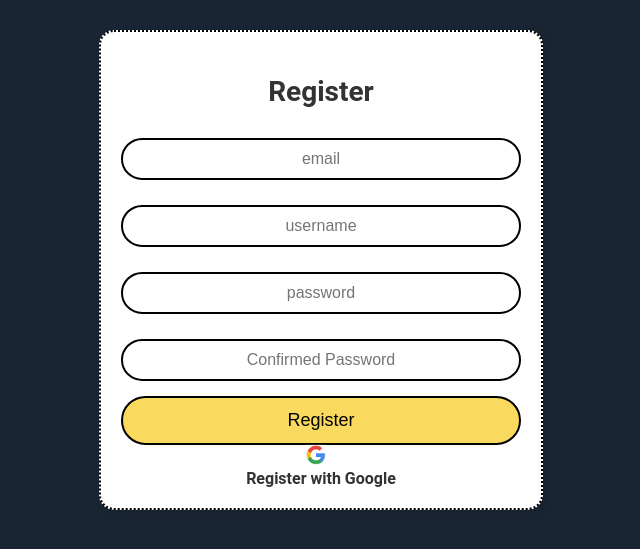
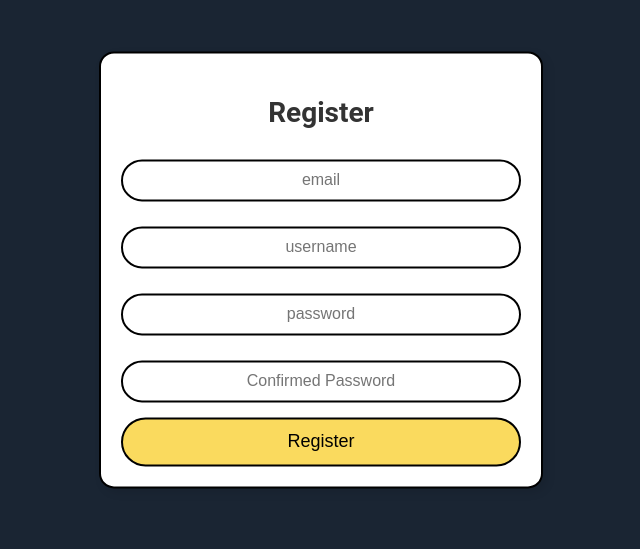
Before and after one commit to anonode/anti-ats, a Flask app: page /register in a window 1280 px wide. Shown: the part 130-679 px from the top of the page, without its empty margins (319-959 px from the left). Run offline with Flask 3, Linux system fonts and the light colour scheme; parts of the project's set-up code (start-up, migrations or seed data) failed here and were passed over.

Commit message:
correct styling errors (CSS)

```diff
--- a/app/static/styles.css
+++ b/app/static/styles.css
@@ -187,13 +187,12 @@ body {
     text-align: center;
     width: 80%;
     position: relative;
-    top: -100px; /* Moves the container up */
     max-width: 1000px;
 }
 
 .about-container h1 {
     font-size: 36px;
-    color: #1a2533;
+    color: #ffffff;
 }
 
 .about-container p {
@@ -275,7 +274,7 @@ h2 {
     border-radius: 15px;
     box-shadow: 4px 4px 10px rgba(0, 0, 0, 0.1);
     text-align: center;
-    border: 2px dotted #000;
+    border: 2px solid #000;
     position: absolute;
     top: 50%;                   /* Push down from top */
     left: 50%;                  /* Push from left */
--- a/app/templates/about.html
+++ b/app/templates/about.html
@@ -3,8 +3,8 @@
 <head>
     <meta charset="UTF-8">
     <meta name="viewport" content="width=device-width, initial-scale=1.0">
+    <link rel="stylesheet" href="{{ url_for('static', filename='styles.css') }}">
     <title>About - Anti-ATS</title>
-    <link rel="stylesheet" href="{{ url_for('static', filename='styles.css') }}">
 </head>
 <body>
 
@@ -17,6 +17,7 @@
             <a href="{{ url_for('login') }}">Login</a>
         </div>
     </div>
+
     <div class="about-container">
         <h1>About Anti-ATS</h1>
         <p>
--- a/app/templates/faq.html
+++ b/app/templates/faq.html
@@ -7,8 +7,9 @@
     <title>FAQ</title>
 </head>
 <body>
+
     <div class="navbar">
-        <img src="{{ url_for('static', filename='logo.png') }}" alt="Anti-ATS Logo">
+        <a href="{{ url_for('about') }}"><img src="{{ url_for('static', filename='logo.png') }}" alt="Anti-ATS Logo"></a>
         <div class="navbar-links">
             <a href="{{ url_for('about') }}">About</a>
             <a href="{{ url_for('howitworks') }}">How it works</a>
--- a/app/templates/register.html
+++ b/app/templates/register.html
@@ -37,10 +37,6 @@
             <input type="password" name="confirmed_password" placeholder="Confirmed Password" required><br>
             <button type="submit">Register</button>
         </form>
-        <div class="google-container">
-            <img src="{{ url_for('static', filename='google.jpeg') }}" alt="google logo">
-            <h2>Register with Google</h2>
-        </div>
     </div>
 
     <div class="footer">
```
Also changed, not shown: app/templates/index.html (line endings or trailing spaces).
